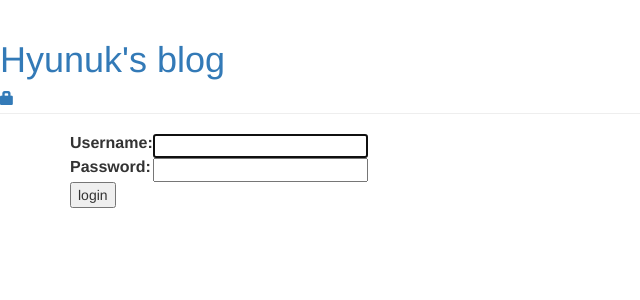
After one commit to hyunuk/my-first-blog, a Django app: page /accounts/login/ in a window 1280 px wide. The commit adds this page. Shown: the top 300 px of the page, without its empty margins (0-640 px from the left). Run offline with Django 3.2, Linux system fonts and the light colour scheme; some libraries are stand-ins or nearby versions.

Commit message:
Added login and logout

```diff
--- a/blog/models.py
+++ b/blog/models.py
@@ -16,3 +16,7 @@ class Post(models.Model):
 
     def __str__(self):
         return self.title
+
+    def publish(self):
+        self.published_date = timezone.now()
+        self.save()
--- a/blog/templates/blog/base.html
+++ b/blog/templates/blog/base.html
@@ -11,7 +11,11 @@
     <div class="page-header">
       <h1><a href="/">Hyunuk's blog</a></h1>
       {% if user.is_authenticated %}
+        <a href="{% url 'post_draft_list' %}" class="top-menu"><span class="glyphicon glyphicon-edit"></span></a>
         <a href="{% url 'post_new' %}" class="top-menu"><span class="glyphicon glyphicon-plus"></span></a>
+        <p class="top-menu">Hello {{ user.username }} <small>(<a href="{% url 'logout' %}">Log out</a>)</small></p>
+      {% else %}
+        <a href="{% url 'login' %}" class="top-menu"><span class="glyphicon glyphicon-lock"></span></a>
       {% endif %}
     </div>
 
--- a/blog/templates/blog/post_detail.html
+++ b/blog/templates/blog/post_detail.html
@@ -6,9 +6,12 @@
       <div class="date">
         {{ post.published_date }}
       </div>
+      {% else %}
+        <a class="btn btn-default" href="{% url 'post_publish' pk=post.pk %}">Publish</a>
     {% endif %}
     {% if user.is_authenticated %}
       <a class="btn btn-default" href="{% url 'post_edit' pk=post.pk %}"><span class='glyphicon glyphicon-pencil'></span></a>
+      <a class="btn btn-default" href="{% url 'post_remove' pk=post.pk %}"><span class='glyphicon glyphicon-remove'></span></a>
     {% endif %}
     <h1>{{ post.title }}</h1>
     <p>{{ post.text|linebreaksbr }}</p>
--- /dev/null
+++ b/blog/templates/registration/login.html
@@ -0,0 +1,24 @@
+{% extends "blog/base.html" %}
+
+{% block content %}
+  {% if form.errors %}
+    <p>Your username and password didn't match. Please try again.</p>
+  {% endif %}
+
+  <form method="post" action="{% url 'login' %}">
+    {% csrf_token %}
+      <table>
+        <tr>
+          <td>{{ form.username.label_tag }}</td>
+          <td>{{ form.username }}</td>
+        </tr>
+        <tr>
+          <td>{{ form.password.label_tag }}</td>
+          <td>{{ form.password }}</td>
+        </tr>
+      </table>
+
+      <input type="submit" value="login" />
+      <input type="hidden" name="next" value="{{ next }}" />
+  </form>
+{% endblock %}
--- a/blog/urls.py
+++ b/blog/urls.py
@@ -6,4 +6,7 @@ urlpatterns = [
         path('post/<int:pk>/', views.post_detail, name='post_detail'),
         path('post/new', views.post_new, name='post_new'),
         path('post/<int:pk>/edit/', views.post_edit, name='post_edit'),
+        path('drafts/', views.post_draft_list, name='post_draft_list'),
+        path('post/<pk>/publish/', views.post_publish, name='post_publish'),
+        path('post/<pk>/remove/', views.post_remove, name='post_remove'),
 ]
--- a/mysite/settings.py
+++ b/mysite/settings.py
@@ -120,3 +120,4 @@ USE_TZ = True
 
 STATIC_URL = '/static/'
 STATIV_ROOT = os.path.join(BASE_DIR, 'static')
+LOGIN_REDIRECT_URL = '/'
--- a/mysite/urls.py
+++ b/mysite/urls.py
@@ -16,7 +16,11 @@ Including another URLconf
 from django.contrib import admin
 from django.urls import path, include
 
+from django.contrib.auth import views
+
 urlpatterns = [
     path('admin/', admin.site.urls),
+    path('accounts/login/', views.LoginView.as_view(), name='login'),
+    path('accounts/logout/', views.LogoutView.as_view(next_page='/'), name='logout'),
     path('', include('blog.urls')),
 ]
```
Also changed, not shown: blog/templates/blog/post_draft_list.html (added, +11 -0 lines), blog/views.py (+20 -3 lines).
